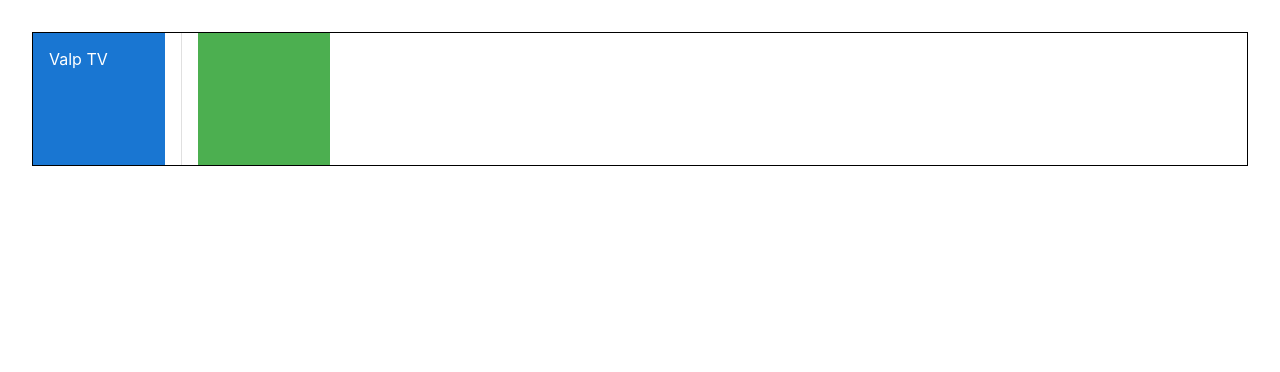
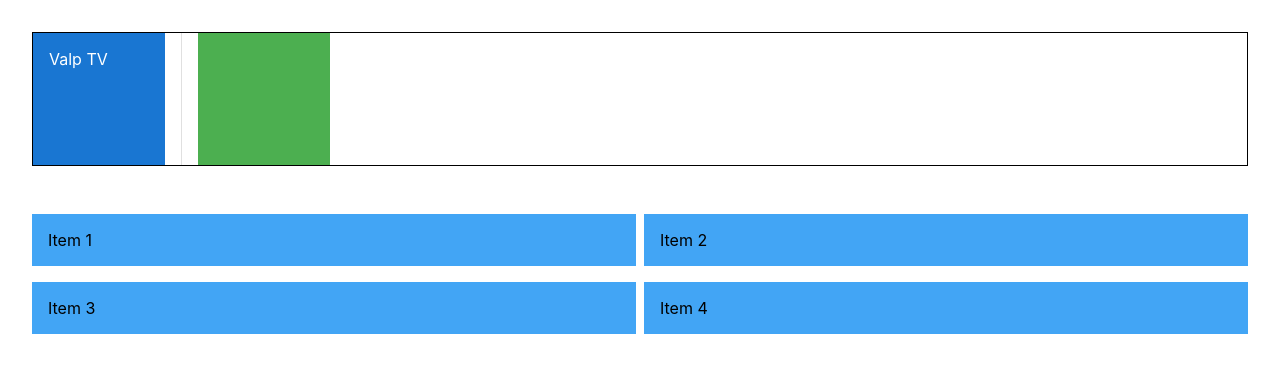
Before and after one commit to vapinedo/React-MUI, a React (Create React App) app: page / in a window 1280 px wide. Shown: the top 372 px of the page. Built offline with nearby package versions, Linux system fonts and the light colour scheme.

Commit message:
16 - Grid

```diff
--- a/src/components/MuiLayout.tsx
+++ b/src/components/MuiLayout.tsx
@@ -1,8 +1,9 @@
 import React from 'react'
-import { Box, Stack, Divider } from '@mui/material'
+import { Box, Stack, Divider, Grid } from '@mui/material'
 
 const MuiLayout = () => {
   return (
+    <>
         <Stack
             spacing={2}
             direction="row"
@@ -31,9 +32,27 @@
                 display="flex"
                 bgcolor="success.light"
             >
-
             </Box>
         </Stack>
+
+        <Grid container my={4} rowSpacing={2} columnSpacing={1}>
+            <Grid item xs={6}>
+                <Box bgcolor="primary.light" p={2}>Item 1</Box>
+            </Grid>
+
+            <Grid item xs={6}>
+                <Box bgcolor="primary.light" p={2}>Item 2</Box>
+            </Grid>
+
+            <Grid item xs={6}>
+                <Box bgcolor="primary.light" p={2}>Item 3</Box>
+            </Grid>
+
+            <Grid item xs={6}>
+                <Box bgcolor="primary.light" p={2}>Item 4</Box>
+            </Grid>
+        </Grid>
+    </>
   )
 }
 
```
Lines whose indentation alone changed are shown as unchanged.
